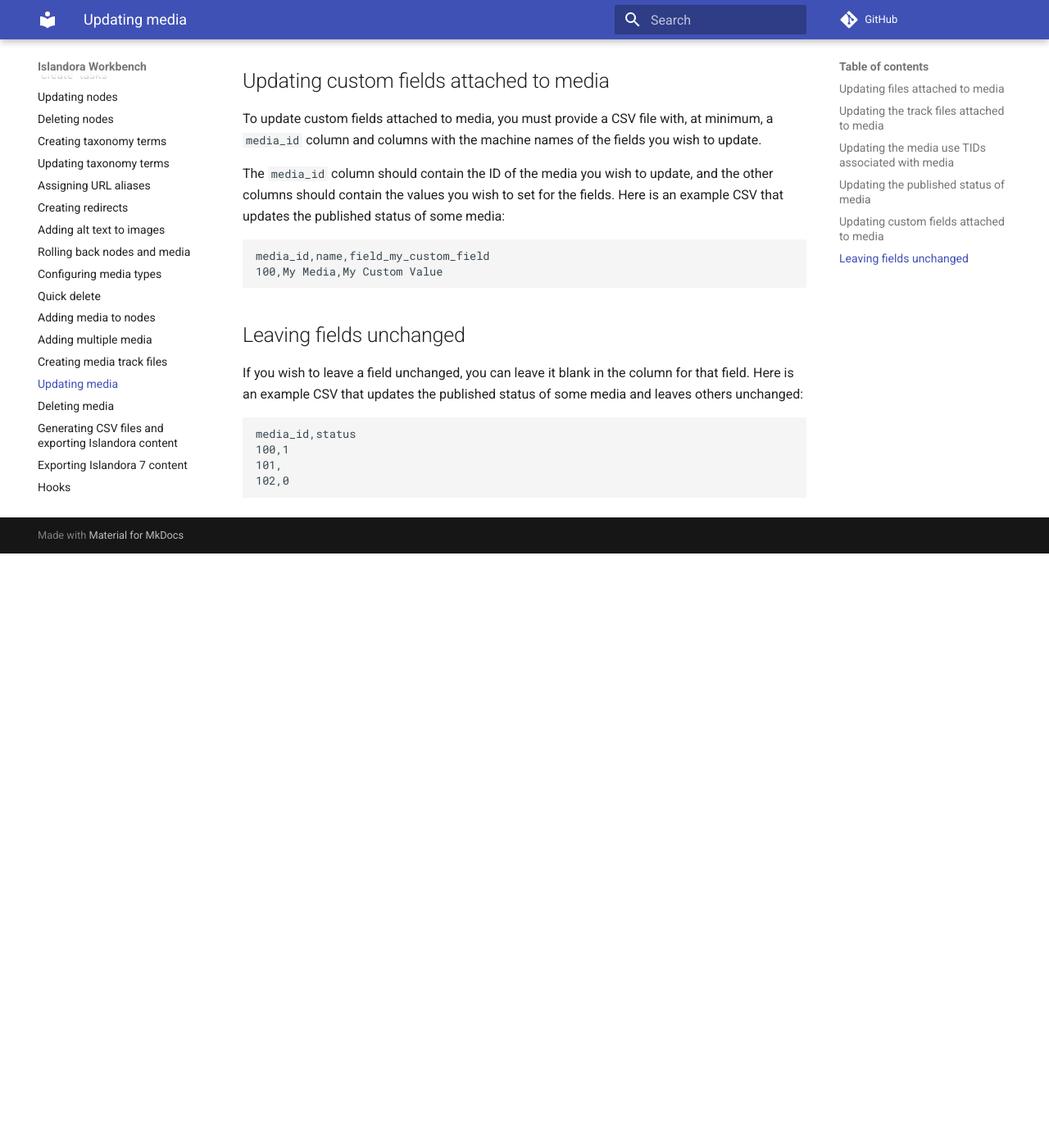
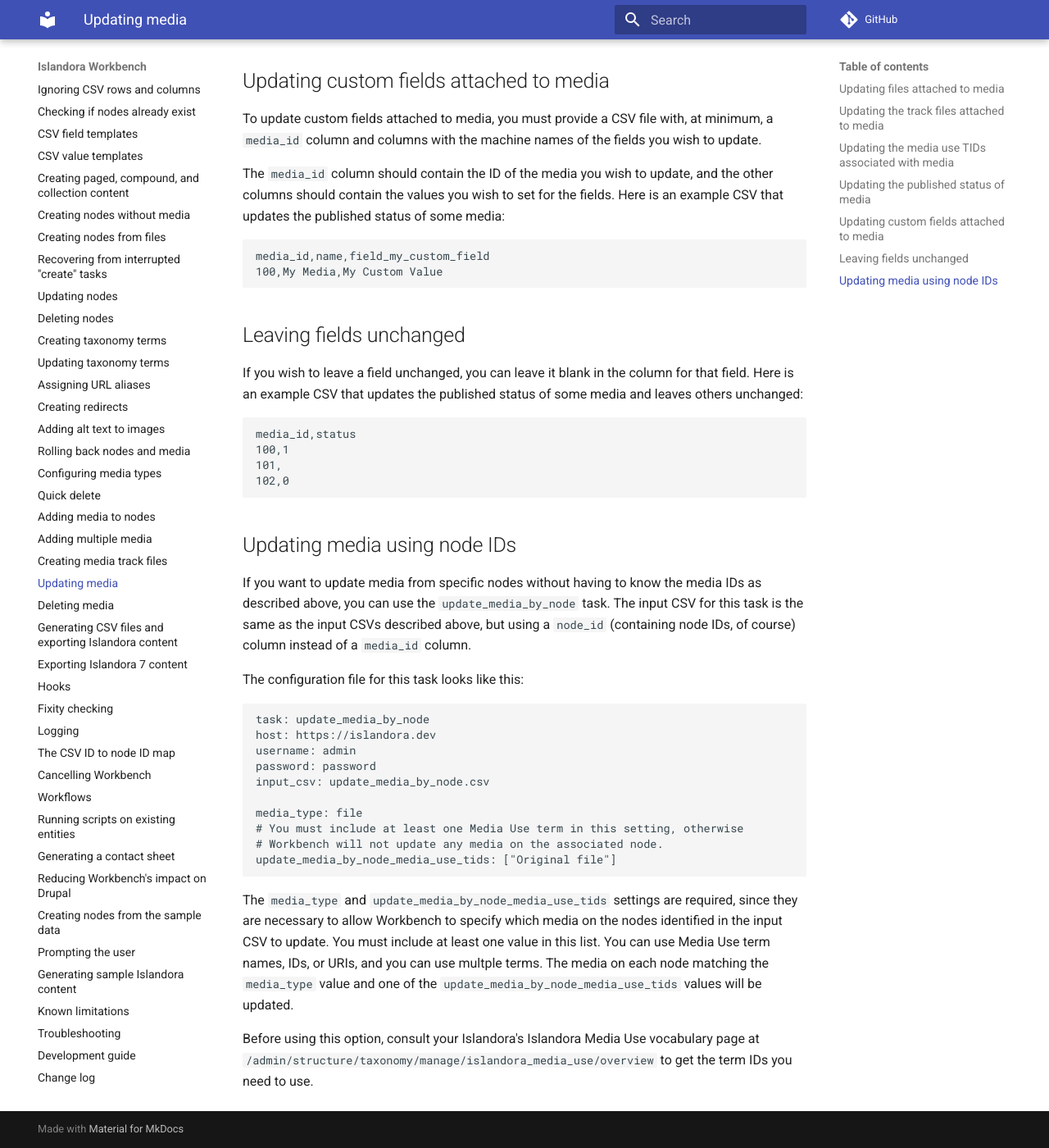
Before and after one commit to mjordan/islandora_workbench_docs, an MkDocs documentation site: the page built from docs/updating_media.md, in a window 1280 px wide and 1400 px high, scrolled down 3834 px. Shown: the whole window at 82% size. Built offline with MkDocs 1.6.1 and Material for MkDocs 9.7.7, drawn with Linux system fonts in a browser that asks for light colours; comment, search, counter and statistics services are not loaded; before the commit the page ends 4509 px from its top, so only the background shows below that; some of the changed text lies outside the part shown.

Commit message:
Updated docs to account for the new update_media_by_node task.

````diff
--- a/docs/changelog.md
+++ b/docs/changelog.md
@@ -44,6 +45,7 @@
 
 ### Documentation
 
+* July 4, 2025: Added docs on "[Updating media using node IDs](/islandora_workbench_docs/updating_media/#updating-media-using-node-ids)".
 * July 3, 2025, Updated several pages to include reference to the new `run_scripts` task.
 * July 2, 2025: Added docs on the new `run_scripts` task at "[Running scripts](/islandora_workbench_docs/running_scripts/)". Also updated docs to use single quotes around Windows file paths, and added a new section to the [Troubleshooting page](/islandora_workbench_docs/troubleshooting/#im-running-workbench-on-windows-and-im-having-problems-getting-long-directory-paths-right-in-my-configuration-file) about this.
 * June 26, 2025: Updated the "[Workflows](/islandora_workbench_docs/workflows/#using-hooks)" page to describe populating a persisent queue ([issue 976](https://github.com/mjordan/islandora_workbench/issues/976)).
--- a/docs/choosing_a_task.md
+++ b/docs/choosing_a_task.md
@@ -10,6 +10,7 @@
 | Add media to existing nodes using a list of node IDs | `add_media` | [Adding media to nodes](/islandora_workbench_docs/adding_media/) |
 | Update media field data | `update_media` | [Updating media](/islandora_workbench_docs/updating_media/) |
 | Replace files, including media track files, attached to media | `update_media` | [Updating media](/islandora_workbench_docs/updating_media/) |
+| Update media field data, or replace files, including media track files, attached to media usig node IDs | `update_media_by_node` | [Updating media using node IDs](/islandora_workbench_docs/updating_media/#updating-media-using-node-ids) |
 | Delete media using a list of media IDs | `delete_media` | [Deleting media](/islandora_workbench_docs/deleting_media/#deleting-media-using-media-ids) |
 | Delete media using a list of node IDs | `delete_media_by_node` | [Deleting media](/islandora_workbench_docs/deleting_media/#deleting-media-using-node-ids) |
 | Export node field data using a list of node IDs | `export_csv` | [Generating CSV files](/islandora_workbench_docs/generating_csv_files/#csv-file-containing-field-data-for-existing-nodes) |
--- a/docs/configuration.md
+++ b/docs/configuration.md
@@ -200,7 +200,9 @@
 | additional_files | | | Maps a set of CSV field names to media use terms IDs to create additional media (additional to the media created from the file named in the "file" column, that is) in `create` and `add_media` tasks. See "[Adding multiple media](/islandora_workbench_docs/adding_multiple_media)" for more information. Also used in `export_csv` and `get_data_from_view` tasks to indicate which media to export. See "[Exporting image, video, etc. files along with CSV data](/islandora_workbench_docs/generating_csv_files/#exporting-image-video-etc-files-along-with-csv-data)" for more information. |
 | fixity_algorithm | | None | Checksum/hash algorithm to use during transmission fixity checking. Must be one of "md5", "sha1", or "sha256". See "[Fixity checking](/islandora_workbench_docs/fixity)" for more information. |
 | validate_fixity_during_check | | false | Perform checksum validation during `--check`. See "[Fixity checking](/islandora_workbench_docs/fixity)" for more information. |
-| delete_media_by_node_media_use_tids | | [] (empty list) | During `delete_media_by_node` tasks, allows you to specify which media to delete. Only media with the listed terms IDs from the Islandora Media Use vocabulary will be deleted. By default (an empty list), all media are deleted. See "[Deleting Media](/islandora_workbench_docs/deleting_media)" for more information.|
+| delete_media_by_node_media_use_tids | | [] (empty list) | During `delete_media_by_node` tasks, allows you to specify which media to delete. Only media with the listed terms IDs from the Islandora Media Use vocabulary will be deleted. By default (an empty list), all media are deleted. See "[Deleting media using node IDs](/islandora_workbench_docs/deleting_media/#deleting-media-using-node-ids)" for more information.|
+| update_media_by_node_media_use_tids | ✔️ | [] (empty list) | During `update_media_by_node` tasks, in conjunction with the `media_type` setting, allows you to specify which media to update. Only media of the specified type with the listed terms IDs from the Islandora Media Use vocabulary will be updated. By default (an empty list), no media are updated. See "[Updating media using node IDs](/islandora_workbench_docs/updating_media/#updating-media-using-node-ids)" for more information.|
+
 
 ### Islandora model settings
 
--- a/docs/updating_media.md
+++ b/docs/updating_media.md
@@ -10,9 +10,9 @@
 
 ```yaml
 task: update_media
-host: "http://localhost:8000"
+host: http://islandora.dev
 username: admin
-password: islandora
+password: password
 input_csv: update_media.csv
 media_type: file
 ```
@@ -87,6 +87,7 @@
 ```
 
 ## Updating the media use TIDs associated with media
+
 To update the Media Use TIDs associated with media, you must provide a CSV file with, at minimum, a `media_id` column and a `media_use_tid` column. The `media_id` column should contain the ID of the media you wish to update, and the `media_use_tid` column should contain the TID(s) of the media use term(s) you wish to associate with the media. If a value is not specified for the `media_use_tid` column in a particular row, the value for the `media_use_tid` setting in the configuration file (Service File by default) will be used.
 Here is an example CSV that updates the Media Use TID associated with the media with ID 100:
 
@@ -105,6 +106,7 @@
 Values in the `media_use_tid` column can be the taxonomy term ID of the media use or the taxonomy term URL alias.
 
 ## Updating the published status of media
+
 To update the published status of media, you must provide a CSV file with, at minimum, a `media_id` column and a `status` column. The `media_id` column should contain the ID of the media you wish to update, and the `status` column should contain one of the following case-insensitive values:
 
 
@@ -120,6 +122,7 @@
 ```
 
 ## Updating custom fields attached to media
+
 To update custom fields attached to media, you must provide a CSV file with, at minimum, a `media_id` column and columns with the machine names of the fields you wish to update.
 
 The `media_id` column should contain the ID of the media you wish to update, and the other columns should contain the values you wish to set for the fields. Here is an example CSV that updates the published status of some media:
@@ -130,6 +133,7 @@
 ```
 
 ## Leaving fields unchanged
+
 If you wish to leave a field unchanged, you can leave it blank in the column for that field. Here is an example CSV that updates the published status of some media and leaves others unchanged:
 
 ```text
@@ -138,3 +142,27 @@
 101,
 102,0
 ```
+
+## Updating media using node IDs
+
+If you want to update media from specific nodes without having to know the media IDs as described above, you can use the `update_media_by_node` task. The input CSV for this task is the same as the input CSVs described above, but using a `node_id` (containing node IDs, of course) column instead of a `media_id` column.
+
+
+The configuration file for this task looks like this:
+
+```yaml
+task: update_media_by_node
+host: https://islandora.dev
+username: admin
+password: password
+input_csv: update_media_by_node.csv
+
+media_type: file
+# You must include at least one Media Use term in this setting, otherwise
+# Workbench will not update any media on the associated node.
+update_media_by_node_media_use_tids: ["Original file"]
+```
+
+The `media_type` and `update_media_by_node_media_use_tids` settings are required, since they are necessary to allow Workbench to specify which media on the nodes identified in the input CSV to update. You must include at least one value in this list. You can use Media Use term names, IDs, or URIs, and you can use multple terms. The media on each node matching the `media_type` value and one of the `update_media_by_node_media_use_tids` values will be updated.
+
+Before using this option, consult your Islandora's Islandora Media Use vocabulary page at `/admin/structure/taxonomy/manage/islandora_media_use/overview` to get the term IDs you need to use.
````
Also changed, not shown: other parts of docs/changelog.md (+1 -0 lines), docs/deleting_media.md (+2 -2 lines).
